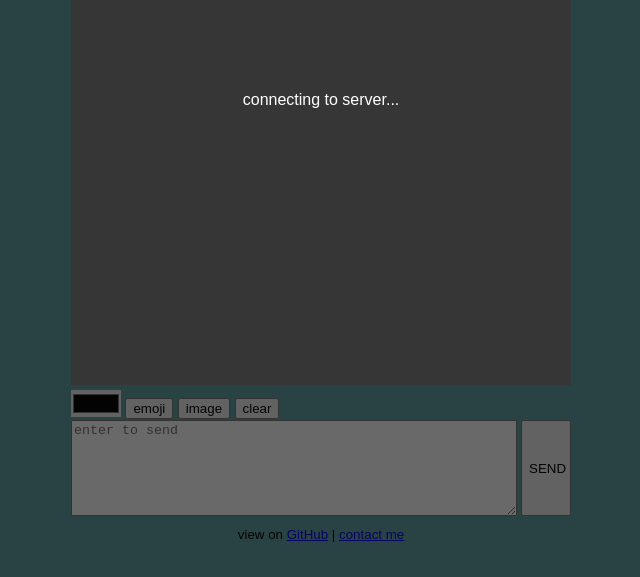
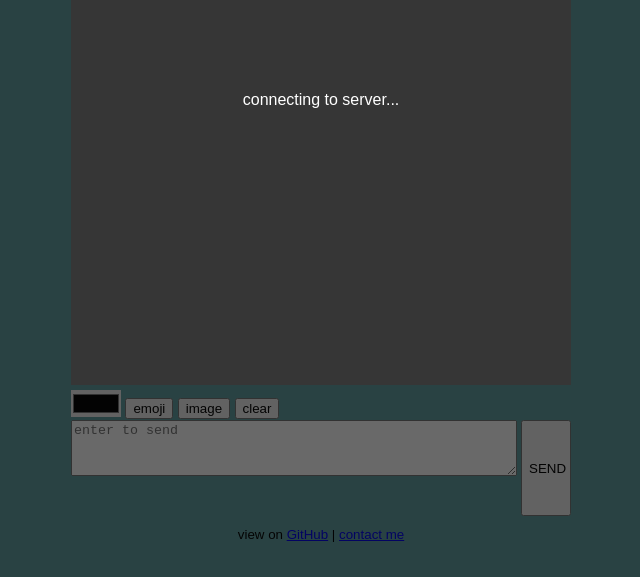
Before and after one commit to PilarV2/Anonymous-Chat-Web, a website: page www/index.html in a window 1280 px wide. Shown: the part 125-702 px from the top of the page, without its empty margins (319-959 px from the left). Drawn offline with nearby package versions, Linux system fonts and the light colour scheme; no server answers.

Commit message:
Update main.css

```diff
--- a/www/styles/main.css
+++ b/www/styles/main.css
@@ -75,8 +75,8 @@ html, body {
 #messageInput {
     width: 440px;
     max-width: 440px;
-    height: 90px;
-    max-height: 90px;
+    height: 50px;
+    max-height: 50px;
     float:left;
 }
 #sendBtn {
```
